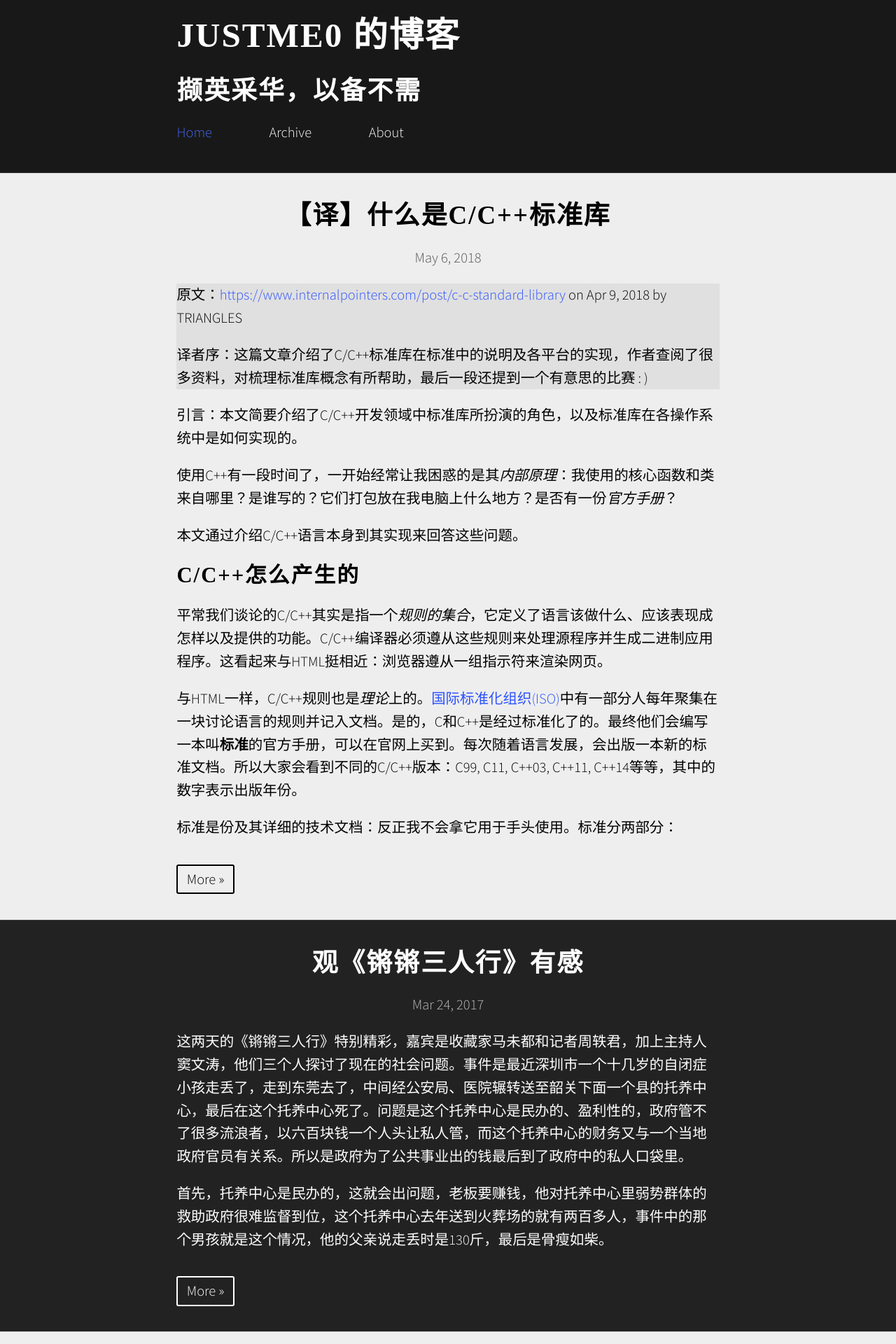
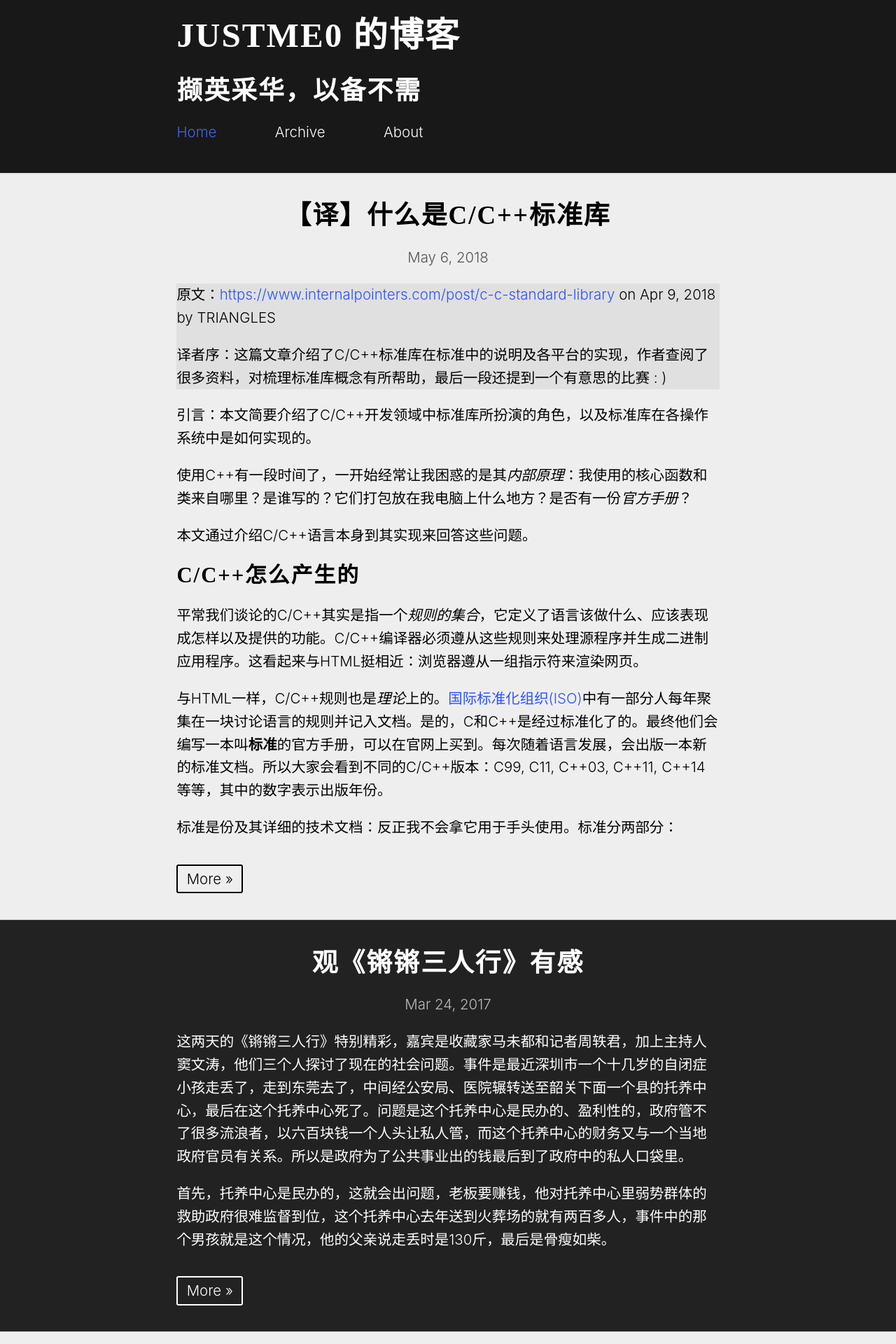
Before and after one commit to Justme0/justme0.github.io, a Jekyll site: the page built from index.html, in a window 1280 px wide. Shown: the top 1920 px of the page at 70% size. Built offline with Jekyll 4.4.1, drawn with Linux system fonts in a browser that asks for light colours; nearby versions of some CDN libraries; some web fonts are replaced.

Commit message:
Change post font
ref: https://mp.weixin.qq.com/s/pV0yPjzHVneNHFVe1WhnpQ

```diff
--- a/_sass/basic.sass
+++ b/_sass/basic.sass
@@ -3,7 +3,7 @@
 body
     display: flex
     min-height: 100%
-    font-family: "Source Sans Pro", sans-serif //, "FontAwesome"
+    font-family: -apple-system-font,BlinkMacSystemFont,"Helvetica Neue","PingFang SC","Hiragino Sans GB","Microsoft YaHei UI","Microsoft YaHei",Arial,sans-serif //, "FontAwesome"
     font-weight: 300
     font-size: 1.4em
     font-size: calc(.6vw + .8em)
```
